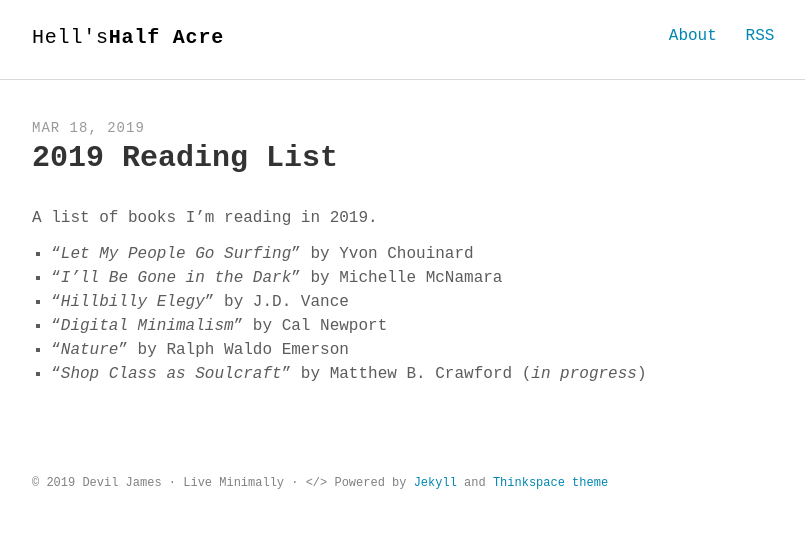
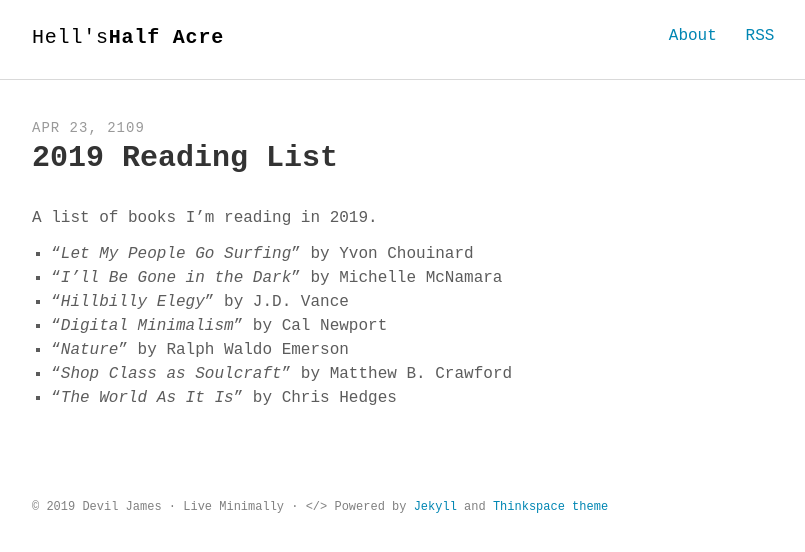
Before and after one commit to chevrenoire/chevrenoire.github.io, a Jekyll site: the page built from _posts/2109-04-23-Reading-List-2019.md, in a window 1280 px wide. Shown: the top 552 px of the page, without its empty margins (232-1037 px from the left). Built offline with Jekyll 4.4.1, drawn with Linux system fonts in a browser that asks for light colours; some web fonts are replaced.

Commit message:
Updated Reading List

```diff
--- a/_posts/2019-03-18-Reading-List-2019.md
+++ b/_posts/2109-04-23-Reading-List-2019.md
@@ -11,4 +11,5 @@ A list of books I'm reading in 2019.
 3. "_Hillbilly Elegy_" by J.D. Vance
 4. "_Digital Minimalism_" by Cal Newport
 5. "_Nature_" by Ralph Waldo Emerson
-6. "_Shop Class as Soulcraft_" by Matthew B. Crawford (_in progress_)
+6. "_Shop Class as Soulcraft_" by Matthew B. Crawford
+7. "_The World As It Is_" by Chris Hedges
```
